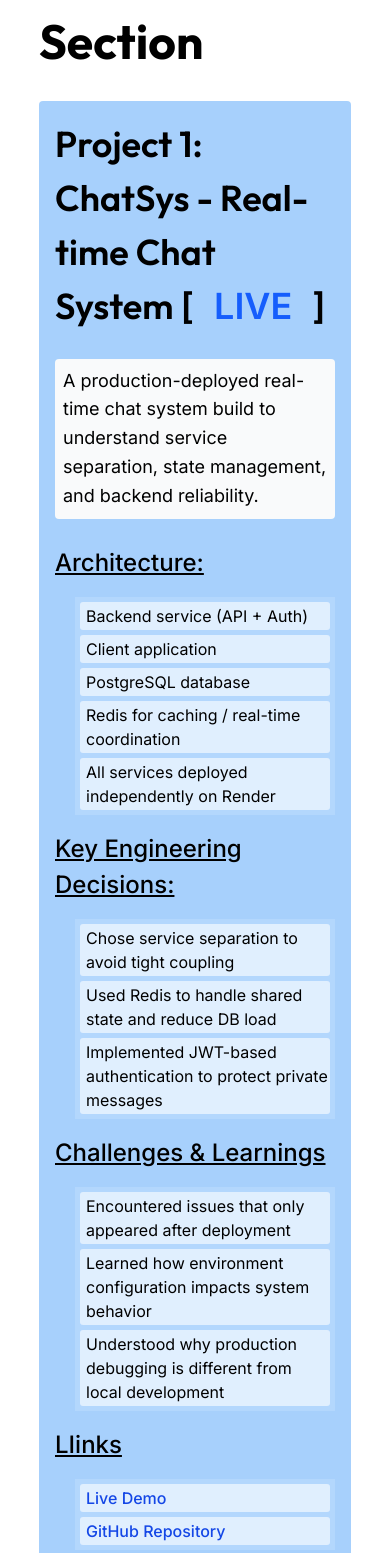
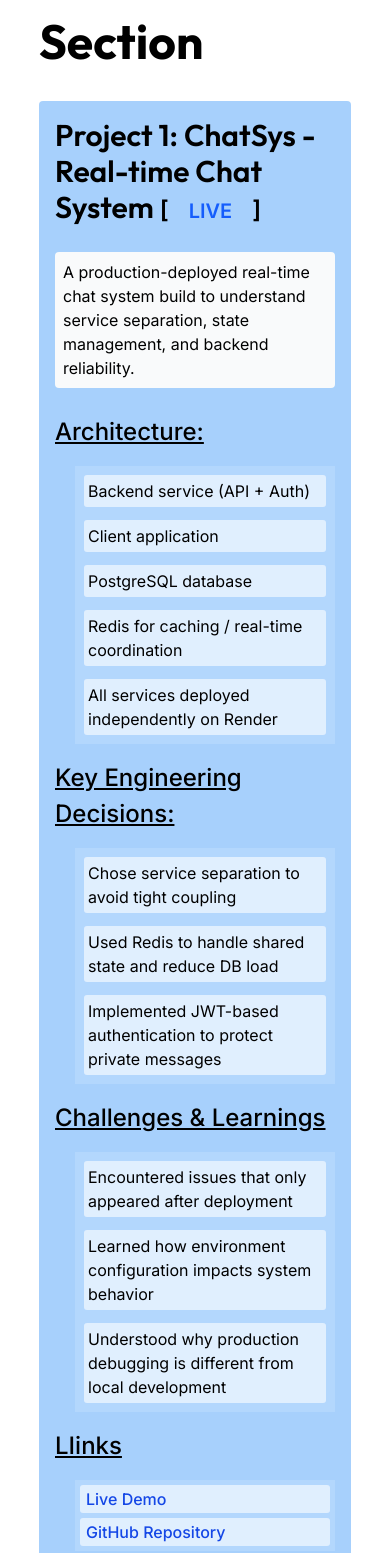
Before and after one commit to type-ritik/portfolio, a React (Vite) app in the folder client/: page / in a window 390 px wide. Shown: the part 2995-4548 px from the top of the page. Built offline with nearby package versions, Linux system fonts and the light colour scheme.

Commit message:
project container responsiveness

```diff
--- a/client/src/components/ProjectContainer.tsx
+++ b/client/src/components/ProjectContainer.tsx
@@ -4,46 +4,46 @@ function ProjectContainer() {
       <h1>Projects Section</h1>
       <div className="w-full flex bg-[#a7d0fc] p-4! rounded-sm justify-between my-6!">
         <div className="flex flex-col gap-4">
-          <h2>
+          <h2 className="not-md:text-3xl!">
             Project 1: ChatSys - Real-time Chat System{" "}
-            <span>
+            <span className="not-md:text-2xl!">
               [
               <a
                 href="https://type-ritik-chat-sys.onrender.com/"
-                className="text-blue-600 mx-5!"
+                className="text-blue-600 mx-5! not-md:text-xl"
               >
                 LIVE
               </a>
               ]
             </span>
           </h2>
-          <p className="text-md! bg-gray-50 p-2! rounded">
+          <p className="text-md! not-md:text-base! bg-gray-50 p-2! rounded">
             A production-deployed real-time chat system build to understand
             service separation, state management, and backend reliability.
           </p>
           <h3>Architecture:</h3>
           <ul>
-            <li>Backend service (API + Auth)</li>
-            <li>Client application</li>
-            <li>PostgreSQL database</li>
-            <li>Redis for caching / real-time coordination</li>
-            <li>All services deployed independently on Render</li>
+            <li className="m-1! p-1! text-md!">Backend service (API + Auth)</li>
+            <li className="m-1! p-1! text-md!">Client application</li>
+            <li className="m-1! p-1! text-md!">PostgreSQL database</li>
+            <li className="m-1! p-1! text-md!">Redis for caching / real-time coordination</li>
+            <li className="m-1! p-1! text-md!">All services deployed independently on Render</li>
           </ul>
           <h3>Key Engineering Decisions:</h3>
           <ul>
-            <li>Chose service separation to avoid tight coupling</li>
-            <li>Used Redis to handle shared state and reduce DB load</li>
-            <li>
+            <li className="m-1! p-1! text-md!">Chose service separation to avoid tight coupling</li>
+            <li className="m-1! p-1! text-md!">Used Redis to handle shared state and reduce DB load</li>
+            <li className="m-1! p-1! text-md!">
               Implemented JWT-based authentication to protect private messages
             </li>
           </ul>
           <h3>Challenges & Learnings</h3>
           <ul>
-            <li>Encountered issues that only appeared after deployment</li>
-            <li>
+            <li className="m-1! p-1! text-md!">Encountered issues that only appeared after deployment</li>
+            <li className="m-1! p-1! text-md!">
               Learned how environment configuration impacts system behavior
             </li>
-            <li>
+            <li className="m-1! p-1! text-md!">
               Understood why production debugging is different from local
               development
             </li>
```
